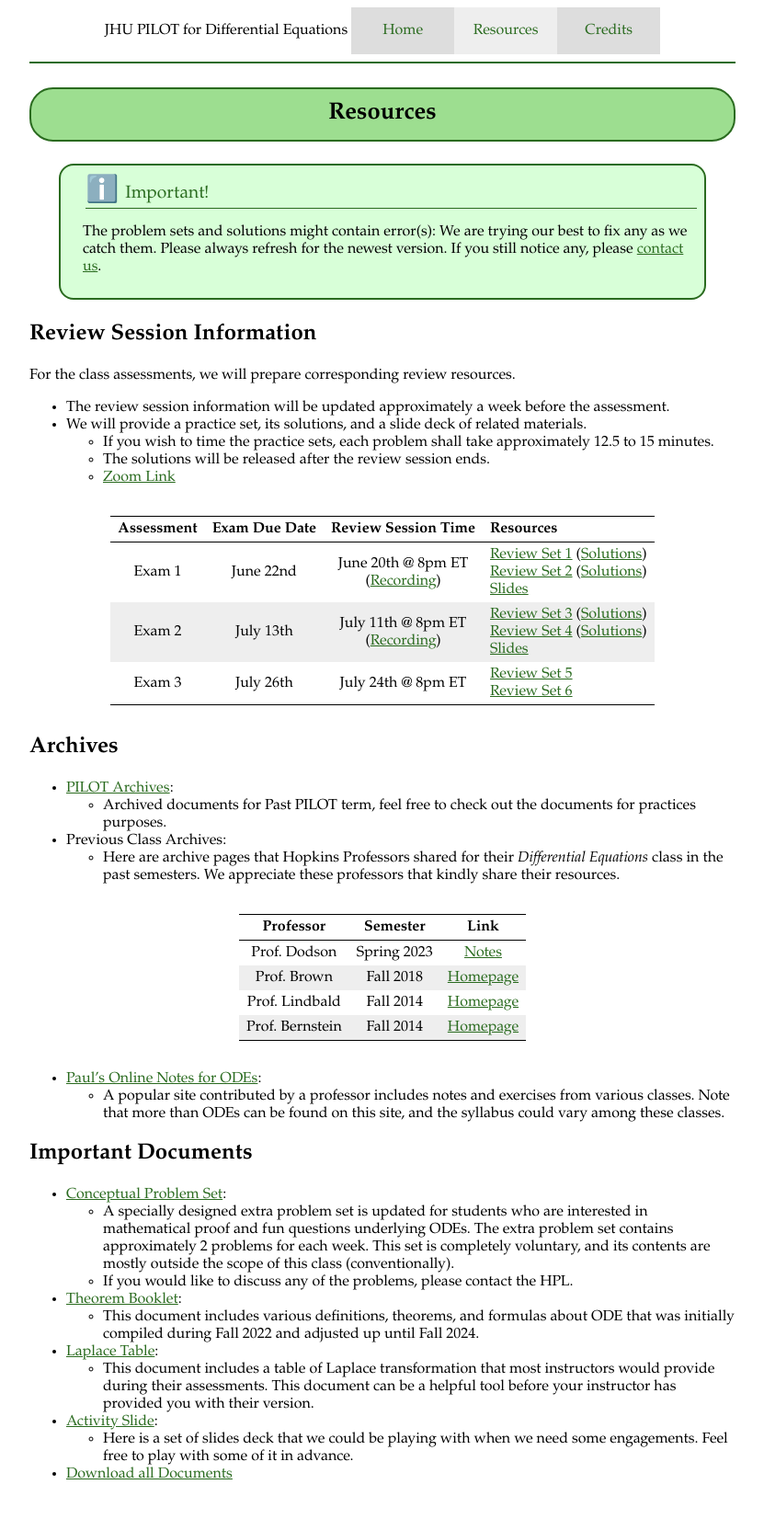
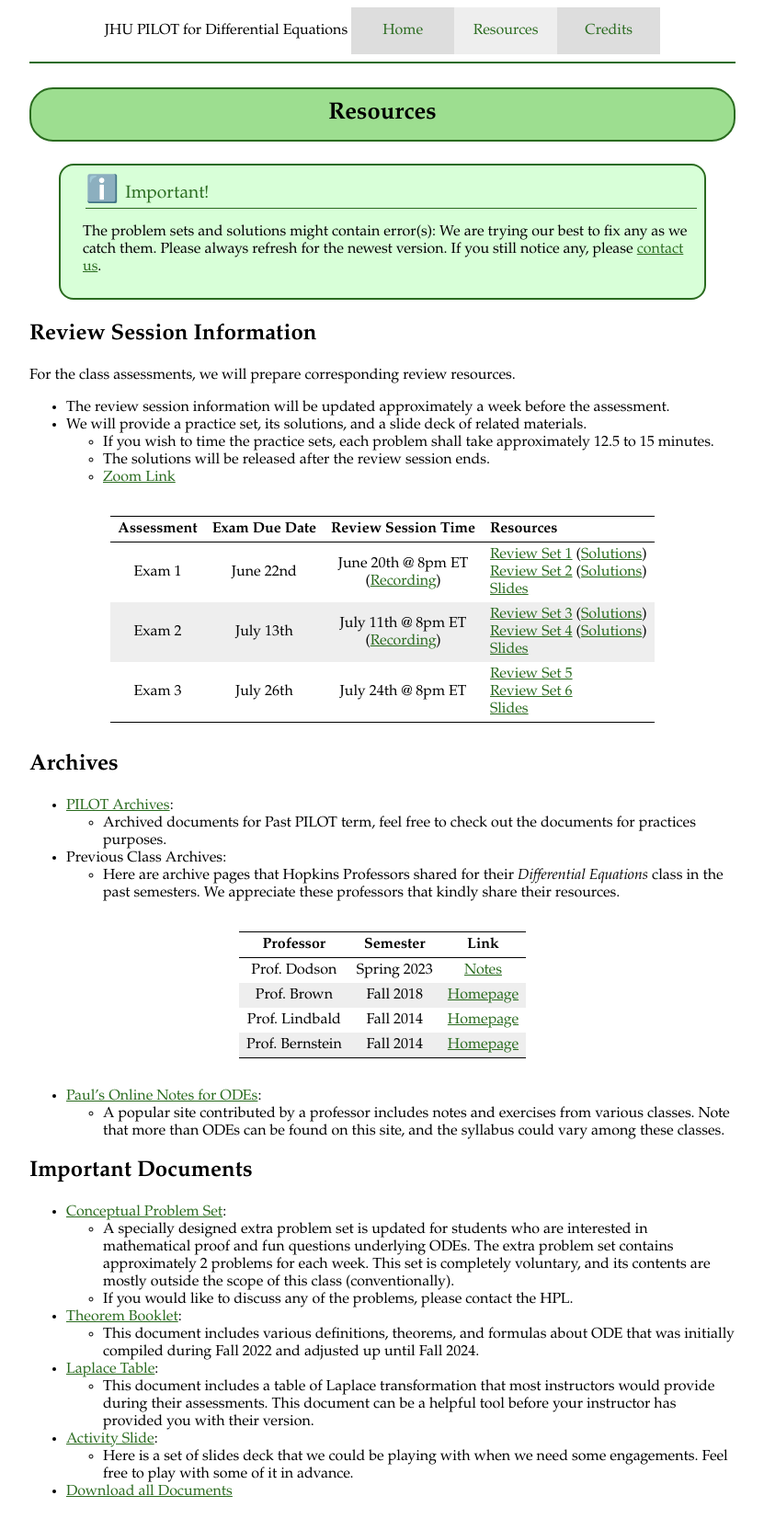
Before and after one commit to JHU-ODE-PILOT/SU25, a Jekyll site: the page built from resources.md, in a window 1280 px wide. Shown: the whole page at 92% size, without its empty margins (224-1055 px from the left). Built offline with Jekyll 4.4.1, drawn with Linux system fonts in a browser that asks for light colours.

Commit message:
added slides for the last review session

```diff
--- a/resources.md
+++ b/resources.md
@@ -24,7 +24,7 @@ For the class assessments, we will prepare corresponding review resources.
 |:----------:|:---------:|:-------------------:|:----------|
 | Exam 1 | June 22nd | June 20th @ 8pm ET <br> ([Recording](https://youtu.be/Muc4yEnJ7II)) | [Review Set 1](/PSets/Exam_1-PS1.pdf) ([Solutions](/PSets/Exam_1-PS1-solutions.pdf)) <br> [Review Set 2](/PSets/Exam_1-PS2.pdf) ([Solutions](/PSets/Exam_1-PS2-solutions.pdf)) <br> [Slides](/PSets/Exam_1-Slides.pdf)|
 | Exam 2 | July 13th | July 11th @ 8pm ET <br> ([Recording](https://youtu.be/gVZGQhSWY98)) | [Review Set 3](/PSets/Exam_2-PS3.pdf) ([Solutions](/PSets/Exam_2-PS3-solutions.pdf)) <br> [Review Set 4](/PSets/Exam_2-PS4.pdf) ([Solutions](/PSets/Exam_2-PS4-solutions.pdf)) <br> [Slides](/PSets/Exam_2-Slides.pdf)|
-| Exam 3 | July 26th | July 24th @ 8pm ET | [Review Set 5](/PSets/Exam_3-PS5.pdf) <br> [Review Set 6](/PSets/Exam_3-PS6.pdf) |
+| Exam 3 | July 26th | July 24th @ 8pm ET | [Review Set 5](/PSets/Exam_3-PS5.pdf) <br> [Review Set 6](/PSets/Exam_3-PS6.pdf) <br> [Slides](/PSets/Exam_3-Slides.pdf)|
 
 
 ## Archives
```
Also changed, not shown: 3 other files.
